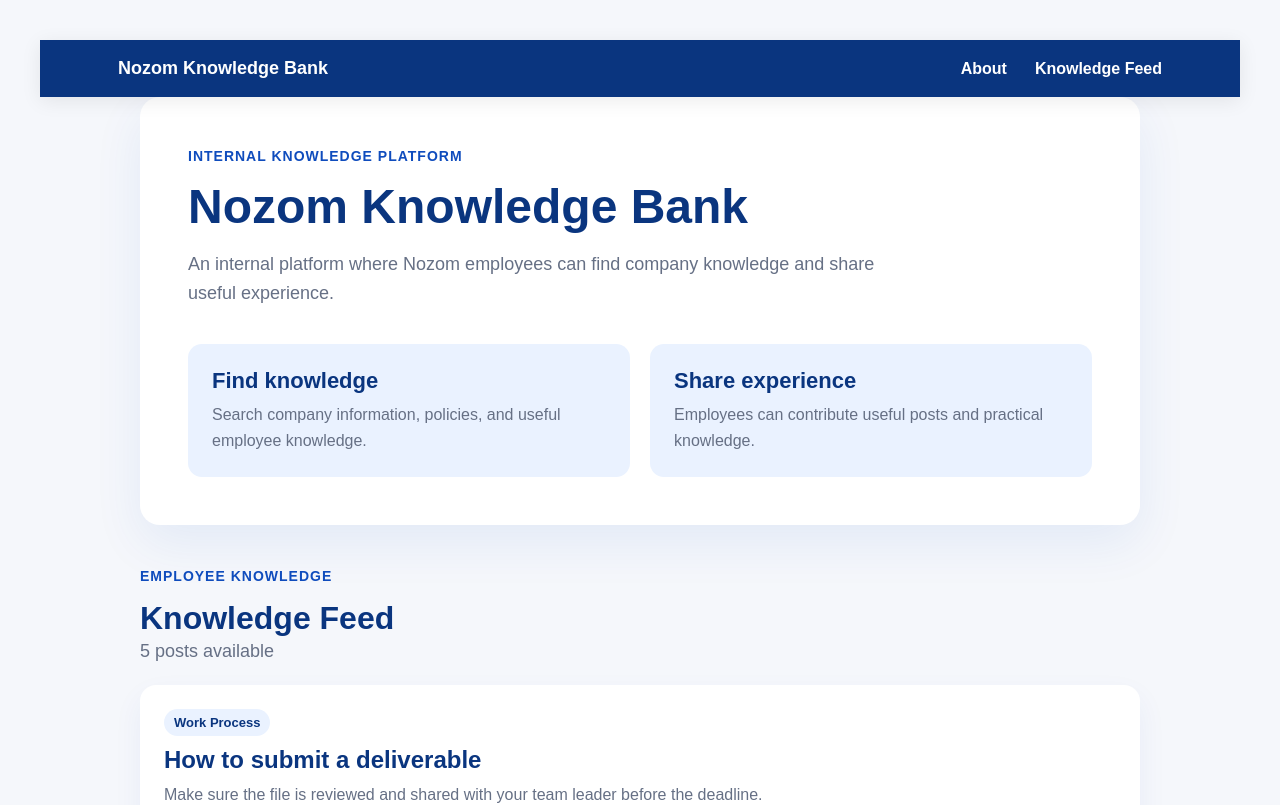
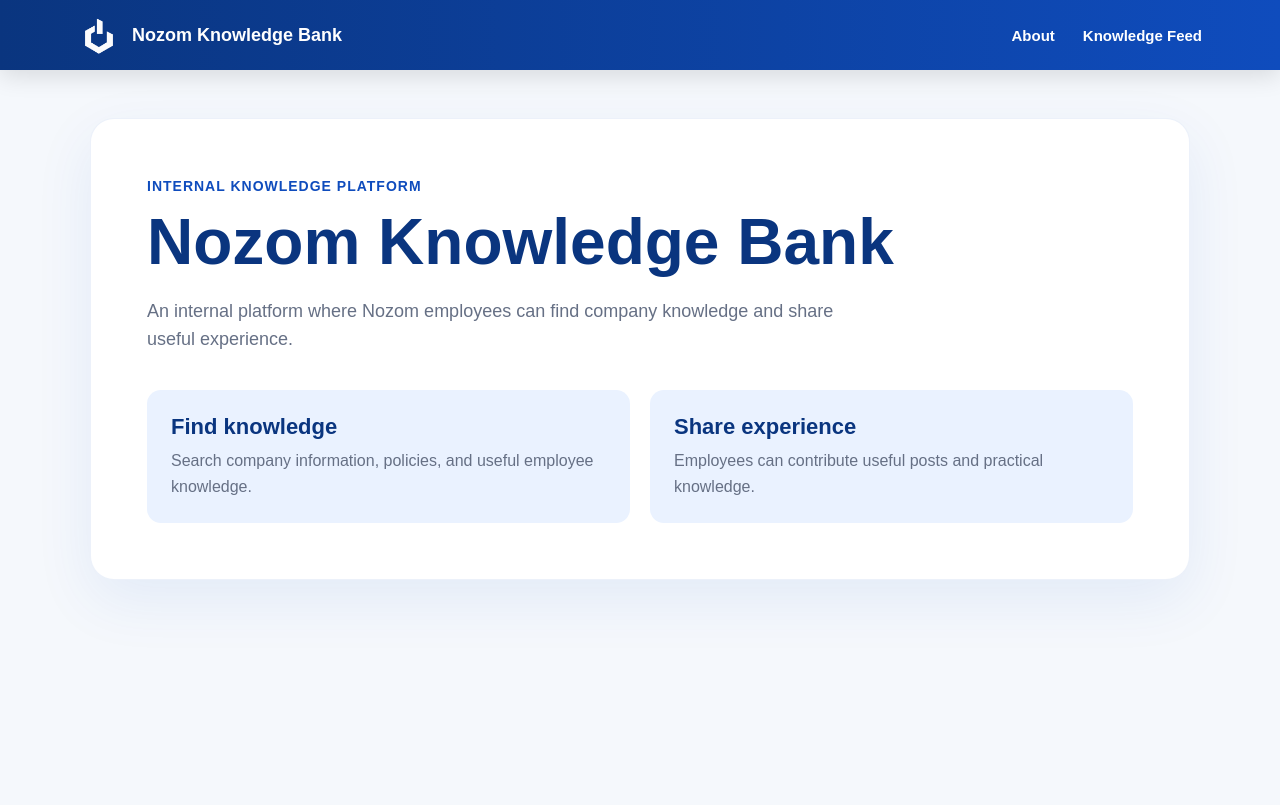
Before and after one commit to Alii-ahd-azab/Nozomkb, a Next.js app: page / in a window 1280 px wide. Shown: the top 805 px of the page. Built offline with nearby package versions, Linux system fonts and the light colour scheme.

Commit message:
Placed Feed and About in different pages and further customized the Toolbar

```diff
--- a/app/globals.css
+++ b/app/globals.css
@@ -1,7 +1,3 @@
-:root {
-  --background: #ffffff;
-  --foreground: #171717;
-}
 :root {
   --nozom-blue: #0f4cbd;
   --nozom-blue-dark: #0a357f;
@@ -12,15 +8,10 @@
   --nozom-white: #ffffff;
 }
 
-@media (prefers-color-scheme: dark) {
-  :root {
-    --background: #0a0a0a;
-    --foreground: #ededed;
-  }
-}
 
 html {
   height: 100%;
+  scroll-behavior: smooth;
 }
 
 html,
@@ -31,18 +22,12 @@ body {
 
 body {
   min-height: 100%;
-  display: flex;
-  flex-direction: column;
+  margin: 0;
   color: var(--nozom-text);
   background: var(--nozom-background);
   font-family: Arial, Helvetica, sans-serif;
   -webkit-font-smoothing: antialiased;
   -moz-osx-font-smoothing: grayscale;
-   background: #f5f7fb;
-  color: #0c40b3;
-  padding: 40px;
-  display: flex;
-  justify-content: center;
 }
 
 * {
@@ -58,8 +43,9 @@ a {
 
 h1 {
   color: var(--nozom-blue-dark);
-  font-size: 48px;
-  margin-bottom: 16px;
+  font-size: clamp(42px, 5vw, 64px);
+  line-height: 1.05;
+  margin-bottom: 20px;
 }
 
 h2 {
@@ -74,14 +60,18 @@ p {
 }
 
 .about-card {
+
   background: var(--nozom-white);
-  padding: 48px;
-  border-radius: 20px;
-  max-width: 1000px;
+  padding: 56px;
+  border-radius: 24px;
+
+  max-width: 1100px;
   width: 100%;
-  box-shadow: 0 18px 50px rgba(15, 76, 189, 0.08);
 
+  box-shadow: 0 20px 60px rgba(15, 76, 189, 0.08);
+  border: 1px solid rgba(15, 76, 189, 0.08);
 }
+
 
 .eyebrow {
   color: var(--nozom-blue);
@@ -115,27 +105,27 @@ p {
 }
 
 @media (max-width: 700px) {
-  body {
-    padding: 20px;
+  .toolbar-inner {
+    padding: 12px 18px;
+  }
+
+  .toolbar-brand span {
+    display: none;
+  }
+
+
+  main {
+    padding: 28px 18px 48px;
   }
 
   .about-card {
-    padding: 28px;
-  }
-
-  h1 {
-    font-size: 36px;
-  }
-
-  .features {
-    flex-direction: column;
+    padding: 32px 24px;
   }
 }
 
-
 .feed-section {
   width: 100%;
-  max-width: 1000px;
+  max-width: 1100px;
   margin-top: 40px;
 }
 
@@ -186,30 +176,44 @@ main {
   display: flex;
   flex-direction: column;
   align-items: center;
+  padding: 48px 32px 64px;
 }
 
 .toolbar {
   position: sticky;
   top: 0;
   width: 100%;
-  background: var(--nozom-blue-dark);
+  background: linear-gradient(
+    90deg,
+    var(--nozom-blue-dark),
+    var(--nozom-blue)
+  );
   z-index: 1000;
-  box-shadow: 0 4px 20px rgba(0, 0, 0, 0.08);
+  box-shadow: 0 6px 24px rgba(0, 0, 0, 0.12);
 }
 
 .toolbar-inner {
-  max-width: 1100px;
+  width: 100%;
+  max-width: 1180px;
   margin: 0 auto;
-  padding: 18px 28px;
+  padding: 14px 28px;
+
   display: flex;
   align-items: center;
   justify-content: space-between;
 }
 
 .toolbar-brand {
+  display: flex;
+  align-items: center;
+  gap: 12px;
   color: var(--nozom-white);
   font-weight: 700;
   font-size: 18px;
+}
+
+.toolbar-logo {
+  border-radius: 8px;
 }
 
 .toolbar-links {
@@ -218,26 +222,42 @@ main {
 }
 
 .toolbar-links a {
+  position: relative;
   color: var(--nozom-white);
+  font-size: 15px;
   font-weight: 600;
   text-decoration: none;
+  padding: 8px 0;
+  transition: opacity 0.2s ease;
 }
 
 .toolbar-links a:hover {
-  opacity: 0.75;
+  opacity: 0.78;
 }
 
+.toolbar-links a::after {
+  content: "";
+  position: absolute;
+  left: 0;
+  bottom: 2px;
 
-html {
-  scroll-behavior: smooth;
+  width: 0;
+  height: 2px;
+
+  background: white;
+  transition: width 0.2s ease;
 }
+
+.toolbar-links a:hover::after {
+  width: 100%;
+}
+
 
 
 .post-details-page {
   width: 100%;
   display: flex;
   justify-content: center;
-  padding: 40px;
 }
 
 .post-details-card {
@@ -263,10 +283,3 @@ html {
   font-weight: 700;
   text-decoration: none;
 }
-
-
-@media (prefers-color-scheme: dark) {
-  html {
-    color-scheme: dark;
-  }
-}
--- a/app/page.tsx
+++ b/app/page.tsx
@@ -1,11 +1,7 @@
 import PostCard from "@/components/PostCard";
 import Layout from "@/components/Layout";
-import { posts, type Post } from "@/data/posts";
 
 
-function getPostCount(posts: Post[]) {
-  return posts.length;
-}
 
 export default function Home() {
   return (
@@ -33,25 +29,6 @@ export default function Home() {
   </div>
   </div>
 
-<section id="feed" className="feed-section">
-  <div className="feed-header">
-    <p className="eyebrow">Employee Knowledge</p>
-    <h2>Knowledge Feed</h2>
-    <p>{getPostCount(posts)} posts available</p>
-  </div>
-
-  <div className="feed-list">
-    {posts.map((post) => (
-      <PostCard
-        key={post.id}
-        id={post.id}
-        title={post.title}
-        content={post.content}
-        tag={post.tag}
-      />
-    ))}
-  </div>
-</section>
 
 
   </main>
--- a/components/Toolbar.tsx
+++ b/components/Toolbar.tsx
@@ -1,12 +1,27 @@
+import Image from "next/image";
+import Link from "next/link";
+
+
+
 export default function Toolbar() {
   return (
     <nav className="toolbar" aria-label="Main navigation">
       <div className="toolbar-inner">
-        <span className="toolbar-brand">Nozom Knowledge Bank</span>
+        <Link href="/" className="toolbar-brand">
+          <Image
+            src="/nozomlogowhite.png"
+            alt="Nozom"
+            width={42}
+            height={42}
+            className="toolbar-logo"
+          />
+
+          <span>Nozom Knowledge Bank</span>
+        </Link>
 
         <div className="toolbar-links">
-          <a href="#about">About</a>
-          <a href="#feed">Knowledge Feed</a>
+          <Link href="/">About</Link>
+          <Link href="/feed">Knowledge Feed</Link>
         </div>
       </div>
     </nav>
```
Also changed, not shown: app/feed/page.tsx (added, +35 -0 lines), public/nozomlogowhite.png (added).
